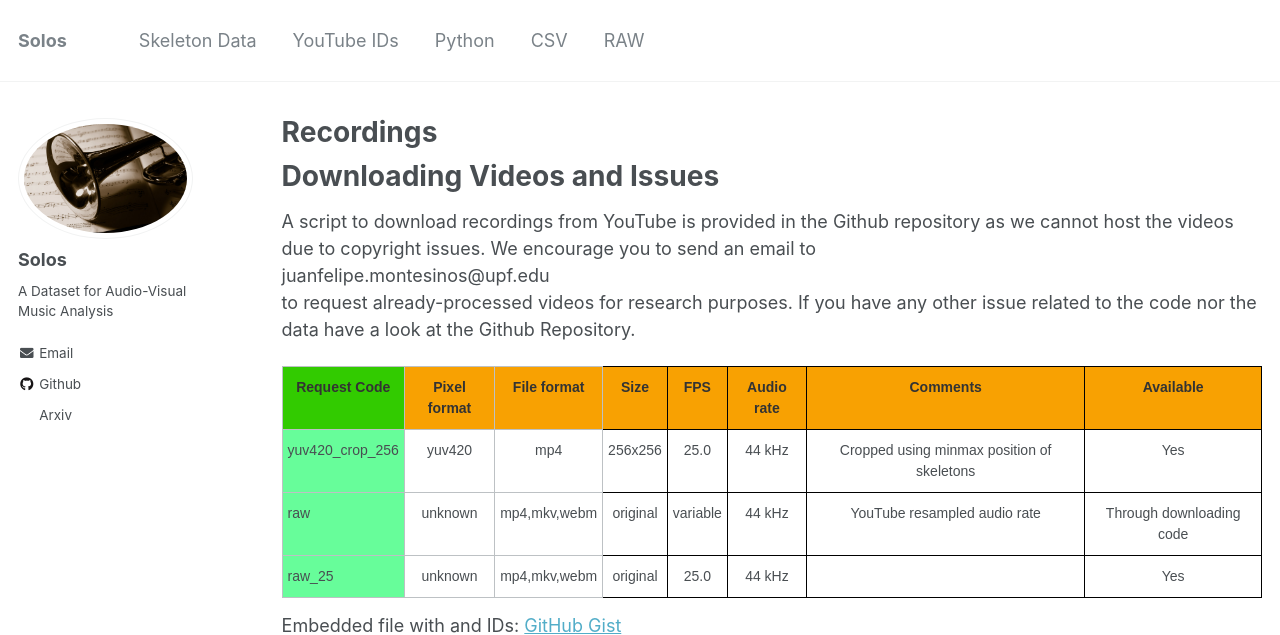
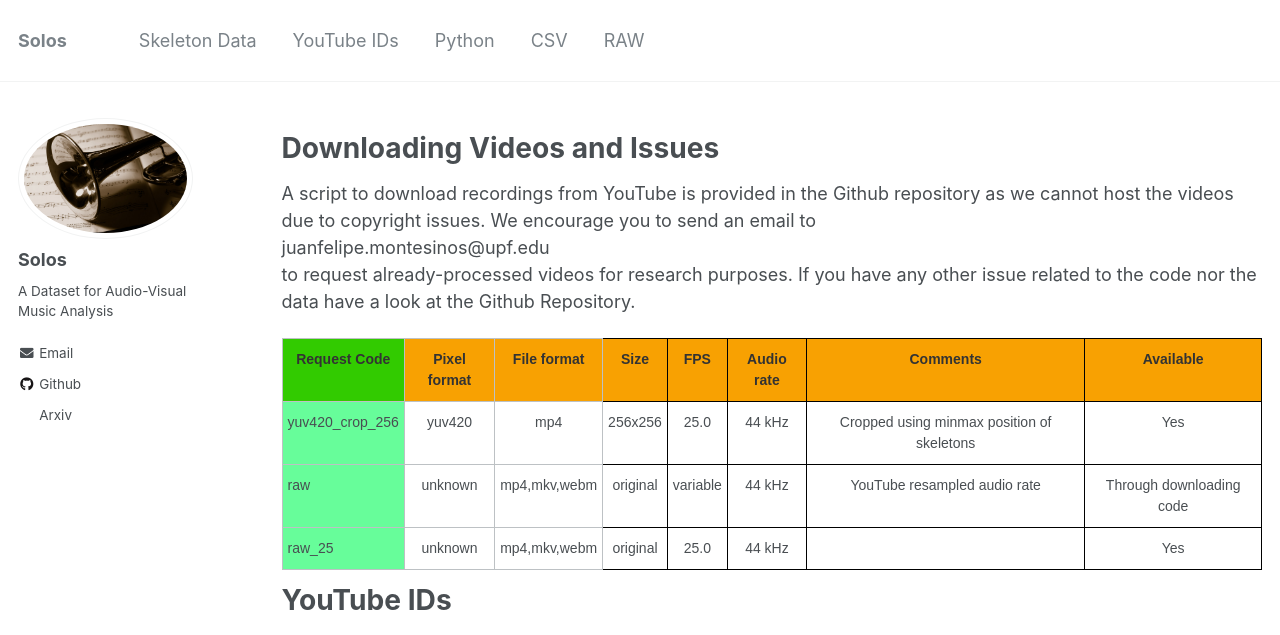
Before and after one commit to JuanFMontesinos/Solos, a Jekyll site: the page built from _pages/stamps.html, in a window 1280 px wide and 1017 px high, cut to the strip 0-635 px from the top of the window. Built offline with Jekyll 4.4.1, drawn with Linux system fonts in a browser that asks for light colours.

Commit message:
Update stamps.html

```diff
--- a/_pages/stamps.html
+++ b/_pages/stamps.html
@@ -1,7 +1,7 @@
 ---
 layout: archive
 permalink: /stamps/
-title: "Recordings "
+title: ""
 excerpt: "Solos YouTube IDs and timestamps"
 author_profile: true
 redirect_from:
@@ -71,6 +71,7 @@ If you have any other issue related to the code nor the data have a look at the
   </tr>
 </tbody>
 </table>
+<h1>YouTube IDs</h1>
 Embedded file with and IDs:
 <a href="https://gist.github.com/JuanFMontesinos/6c1018b08d85b1fa87cb86c7c738f221">GitHub Gist</a>
 <script src="https://gist.github.com/JuanFMontesinos/6c1018b08d85b1fa87cb86c7c738f221.js"></script>
```
